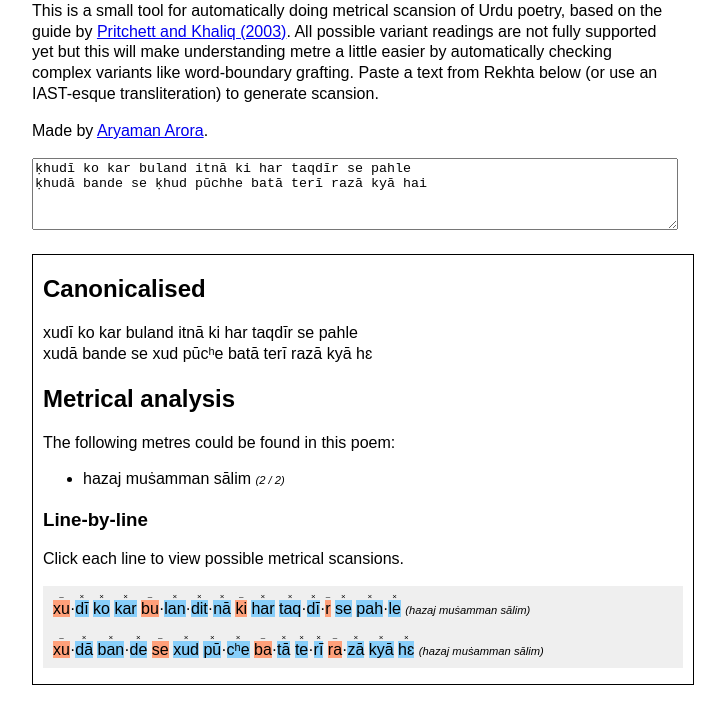
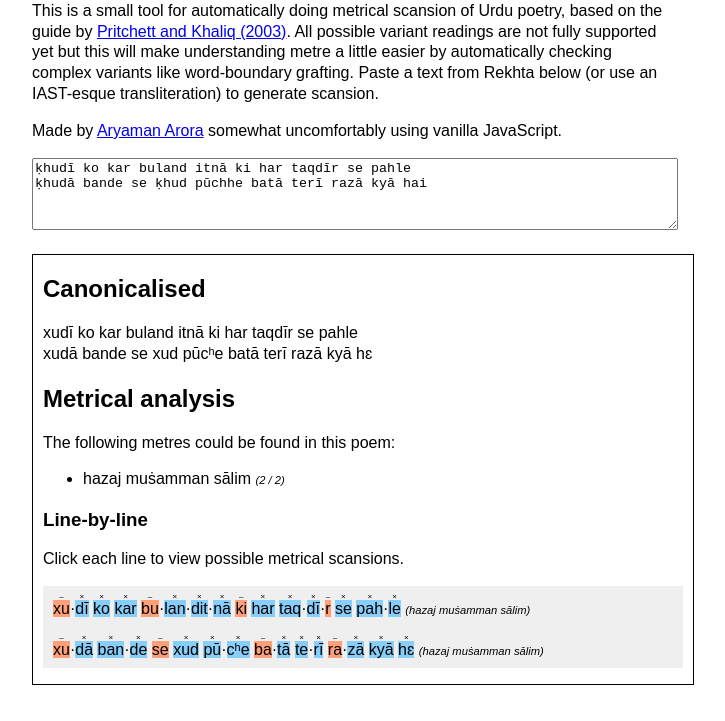
Before and after one commit to aryamanarora/urdu-metre, a plain HTML site: page index.html in a window 1280 px wide. Shown: the part 79-800 px from the top of the page, without its empty margins (288-1013 px from the left). Drawn offline with Linux system fonts and the light colour scheme.

Commit message:
more info about me lol

```diff
--- a/index.html
+++ b/index.html
@@ -51,7 +51,7 @@
 <body>
     <h1>Urdu metre</h1>
     <p>This is a small tool for automatically doing metrical scansion of Urdu poetry, based on the guide by <a href="http://www.columbia.edu/itc/mealac/pritchett/00ghalib/meterbk/00_intro.html">Pritchett and Khaliq (2003)</a>. All possible variant readings are not fully supported yet but this will make understanding metre a little easier by automatically checking complex variants like word-boundary grafting. Paste a text from Rekhta below (or use an IAST-esque transliteration) to generate scansion.</p>
-    <p>Made by <a href="https://aryamanarora.github.io/">Aryaman Arora</a>.</p>
+    <p>Made by <a href="https://aryamanarora.github.io/">Aryaman Arora</a> somewhat uncomfortably using vanilla JavaScript.</p>
     <textarea id="text" name="text" style="width: 100%; height: 5em; margin: 0;" placeholder="Transliterated text from Rekhta...">ḳhudī ko kar buland itnā ki har taqdīr se pahle
 ḳhudā bande se ḳhud pūchhe batā terī razā kyā hai</textarea>
     <div class="res">
```
